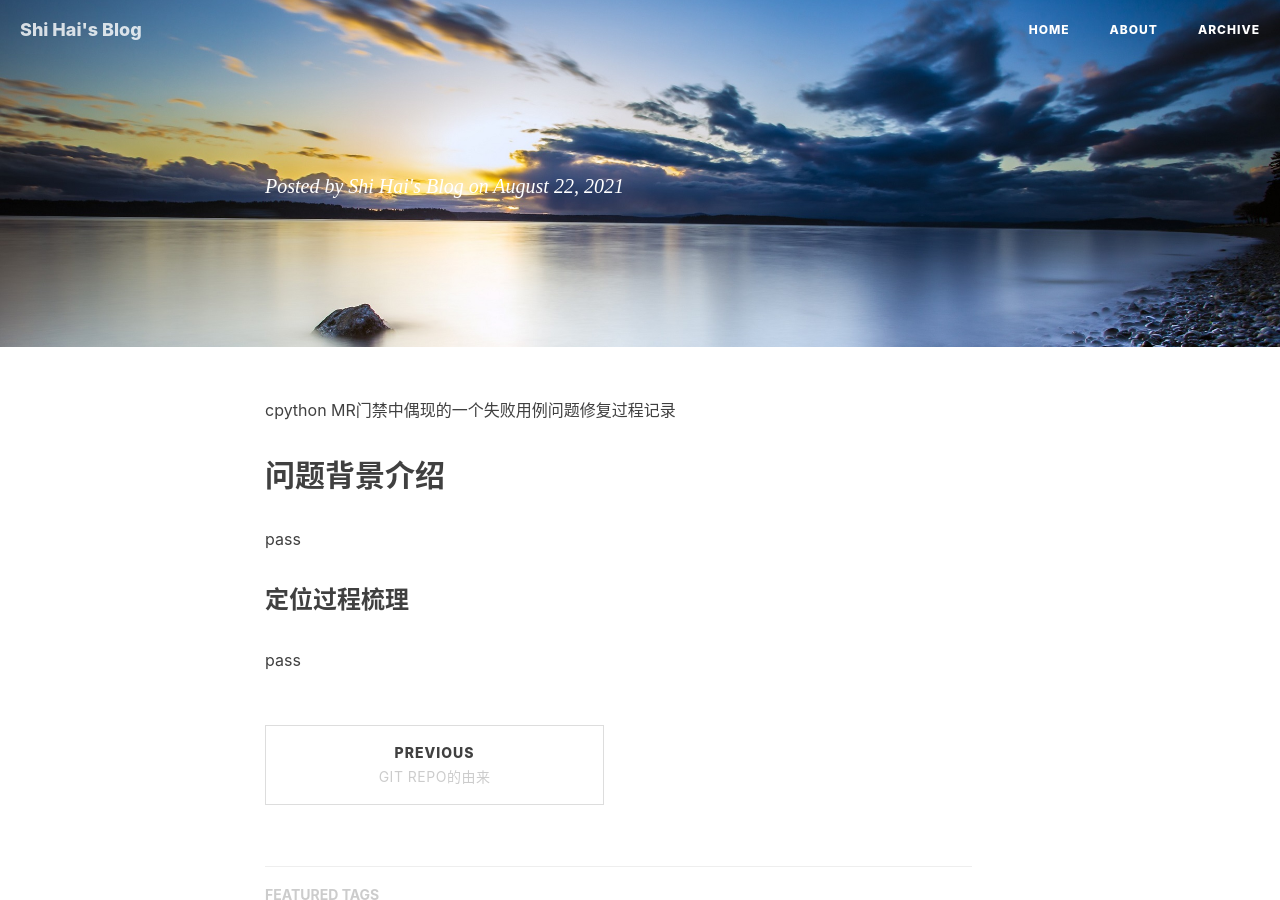
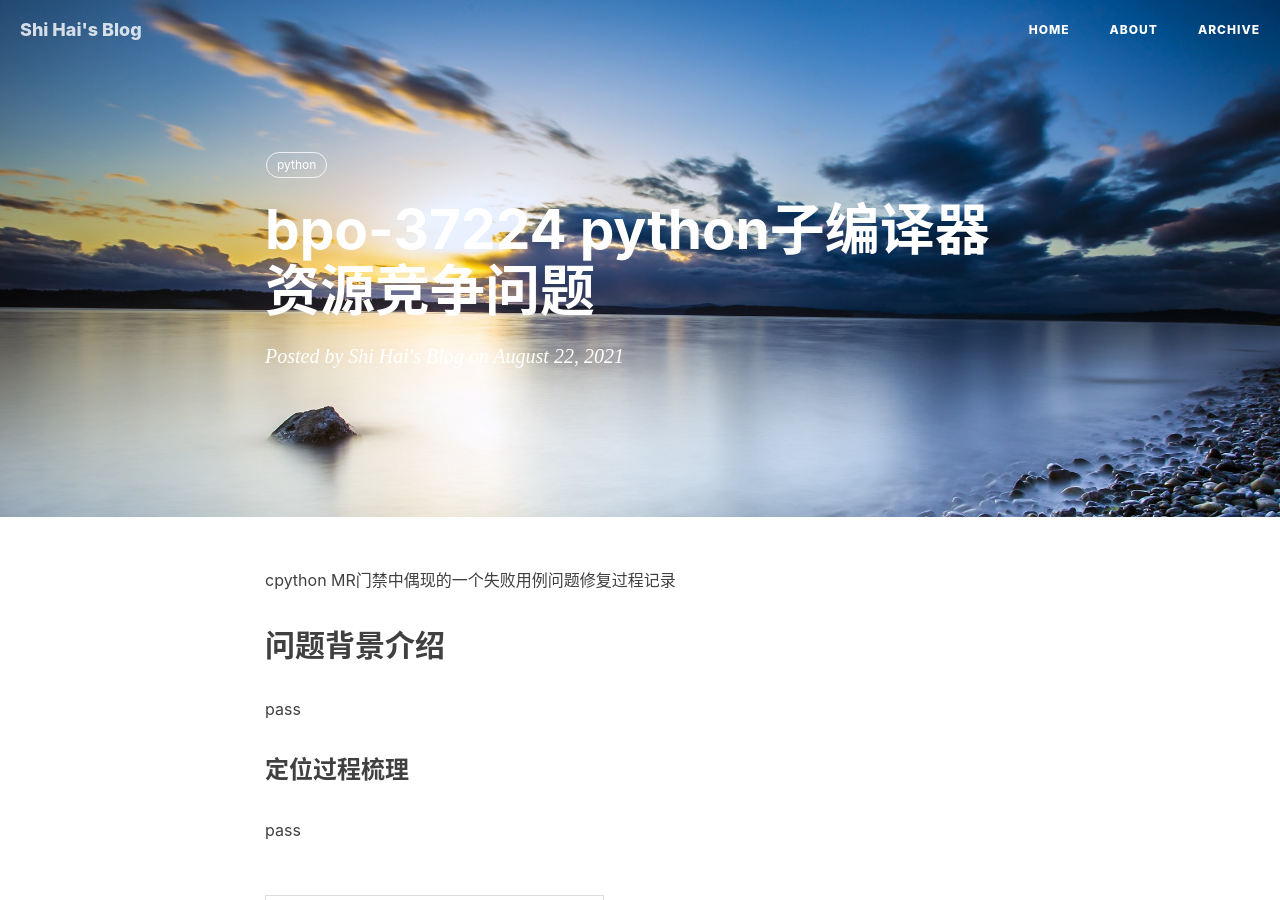
Before and after one commit to shihai1991/shihai1991.github.io, a Jekyll site: the page built from _posts/2021-08-22-python子编译器资源竞争问题.md, in a window 1280 px wide and 900 px high. Built offline with Jekyll 4.4.1, drawn with Linux system fonts in a browser that asks for light colours; nearby versions of some CDN libraries; our own code applies the rules of GitHub Pages for plain Markdown files; comment, search, counter and statistics services are not loaded.

Commit message:
update blog

```diff
--- a/_posts/2021-08-22-python子编译器资源竞争问题.md
+++ b/_posts/2021-08-22-python子编译器资源竞争问题.md
@@ -1,7 +1,7 @@
 ---
 published: true
 layout: post
-title: [bpo-37224] python子编译器资源竞争问题
+title: bpo-37224 python子编译器资源竞争问题
 category: python
 tags:
   - python
```
